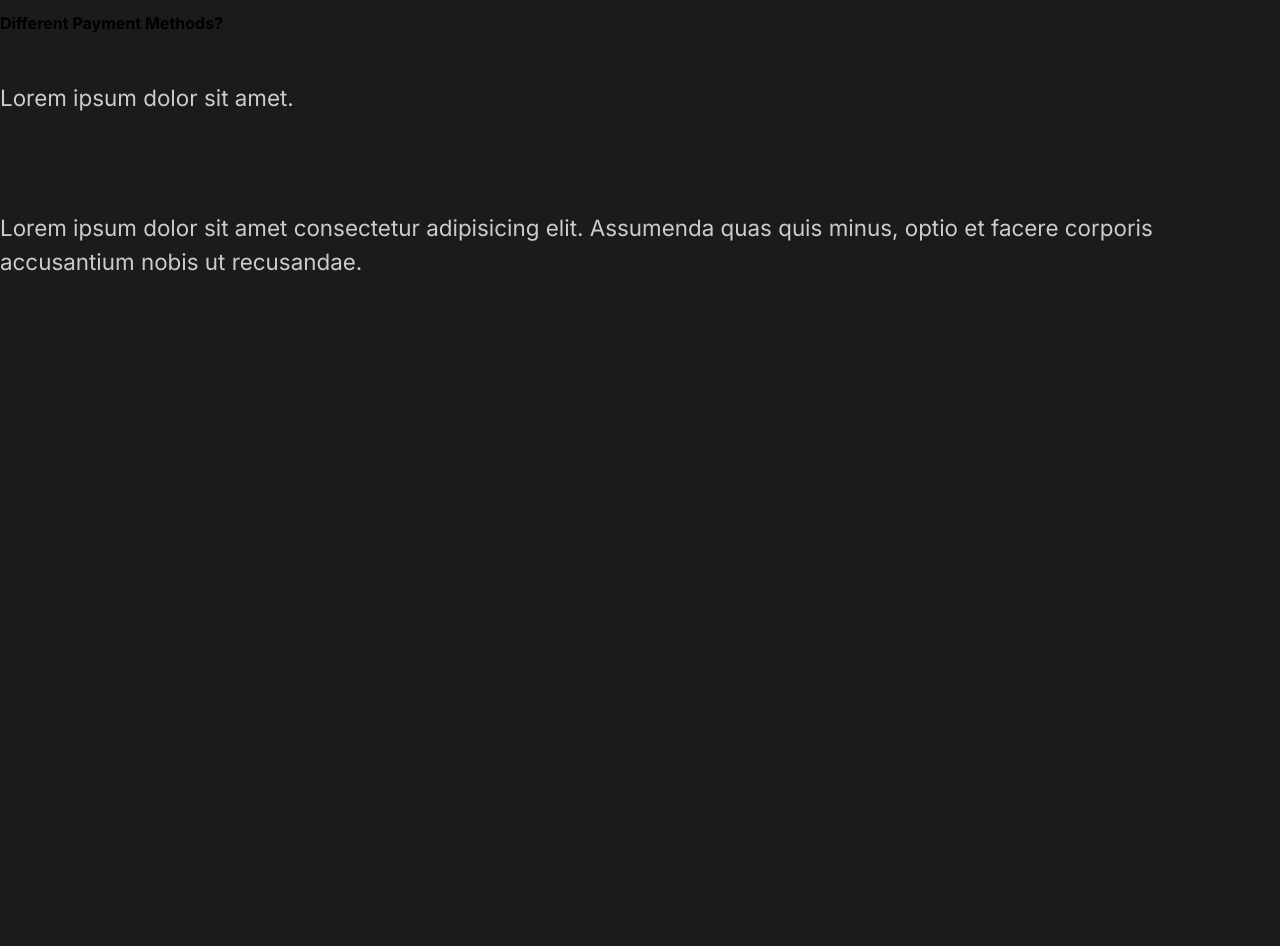
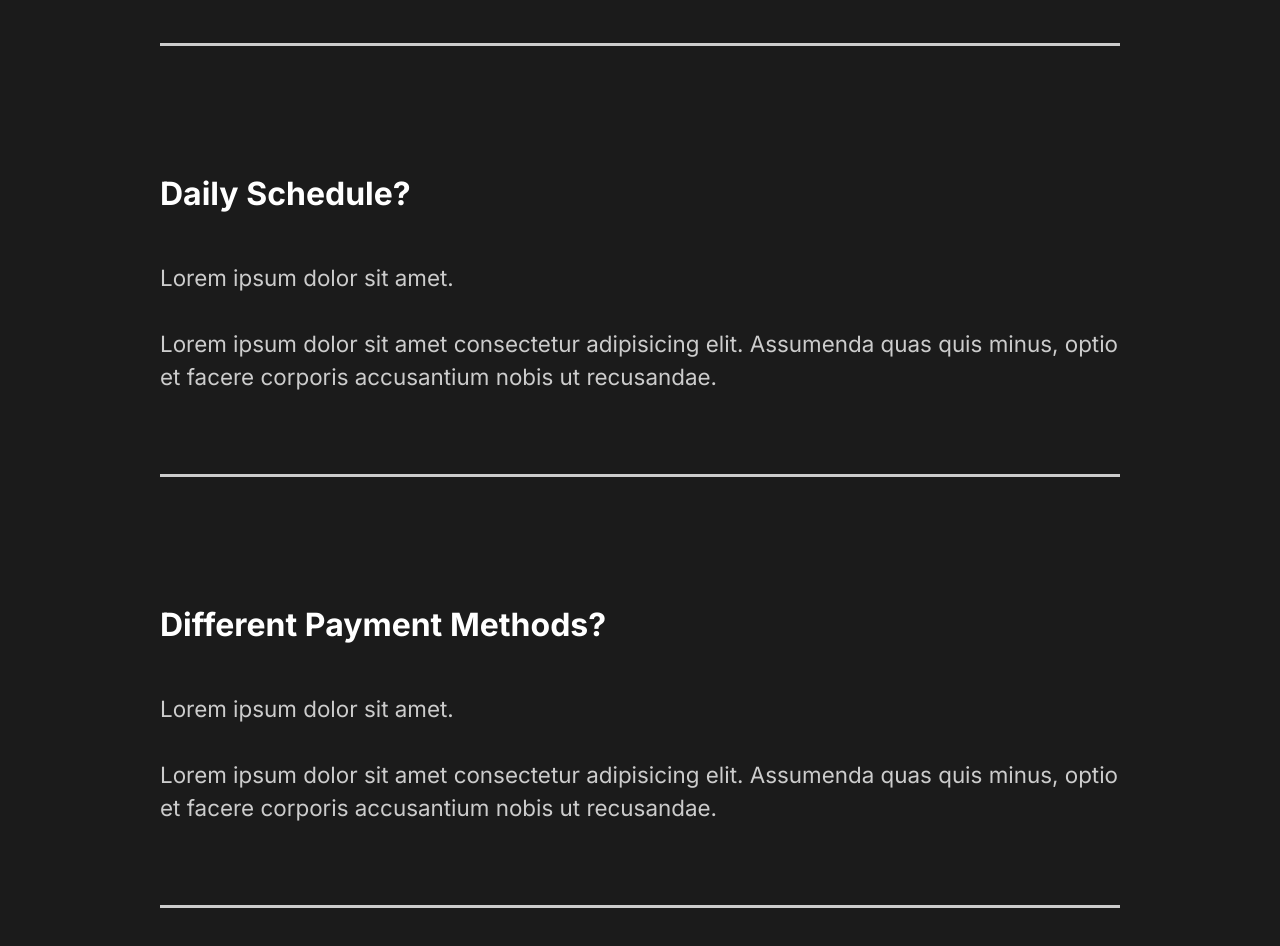
Before and after one commit to dhruvmojila/PortfoliyoProject, a React (Create React App) app: page / in a window 1280 px wide. Shown: the part 3000-3946 px from the top of the page. Before the commit the page ends 3326 px from the top, so only its background shows below. Built offline with nearby package versions, Linux system fonts and the light colour scheme.

Commit message:
7. FAQ's Styling

```diff
--- a/src/components/AboutSection.js
+++ b/src/components/AboutSection.js
@@ -1,6 +1,6 @@
 import React from "react";
 import home1 from "../img/home1.jpg";
-import styled from "styled-components";
+// import styled from "styled-components";
 import { About, Description, Image, Hide } from "../styles";
 
 function AboutSection() {
--- a/src/components/FaqSection.js
+++ b/src/components/FaqSection.js
@@ -1,8 +1,10 @@
 import React from "react";
+import styled from "styled-components";
+import { About } from "../styles";
 
 function FaqSection() {
   return (
-    <div className="faq">
+    <Faq>
       <h2>
         Any Questions <span>FAQ</span>
       </h2>
@@ -16,6 +18,7 @@
             recusandae.
           </p>
         </div>
+        <div className="faq-line"></div>
       </div>
       <div className="question">
         <h4>What Product Do You Offer?</h4>
@@ -27,6 +30,7 @@
             recusandae.
           </p>
         </div>
+        <div className="faq-line"></div>
       </div>
       <div className="question">
         <h4>Daily Schedule?</h4>
@@ -38,6 +42,7 @@
             recusandae.
           </p>
         </div>
+        <div className="faq-line"></div>
       </div>
       <div className="question">
         <h4>Different Payment Methods?</h4>
@@ -49,9 +54,37 @@
             recusandae.
           </p>
         </div>
+        <div className="faq-line"></div>
       </div>
-    </div>
+    </Faq>
   );
 }
 
+const Faq = styled(About)`
+  display: block;
+  span {
+    display: block;
+  }
+  h2 {
+    padding-bottom: 2rem;
+    font-weight: lighter;
+  }
+  .faq-line {
+    background: #cccccc;
+    height: 0.2rem;
+    margin: 2rem 0rem;
+    width: 100%;
+  }
+  .question {
+    padding: 3rem 0rem;
+    cursor: pointer;
+  }
+  .answer {
+    padding: 2rem 0rem;
+    p {
+      padding: 1rem 0rem;
+    }
+  }
+`;
+
 export default FaqSection;
--- a/src/components/GlobalStyle.js
+++ b/src/components/GlobalStyle.js
@@ -37,7 +37,7 @@
 }
 h4{
     font-weight: bold;
-
+    font-size: 2rem;
 }
 p{
     padding: 3rem 0rem;
--- a/src/components/ServicesSection.js
+++ b/src/components/ServicesSection.js
@@ -4,7 +4,7 @@
 import money from "../img/money.svg";
 import teamwork from "../img/teamwork.svg";
 import home2 from "../img/home2.jpg";
-import { About, Description, Image, Hide } from "../styles";
+import { About, Description, Image } from "../styles";
 import styled from "styled-components";
 
 function ServicesSection() {
```
